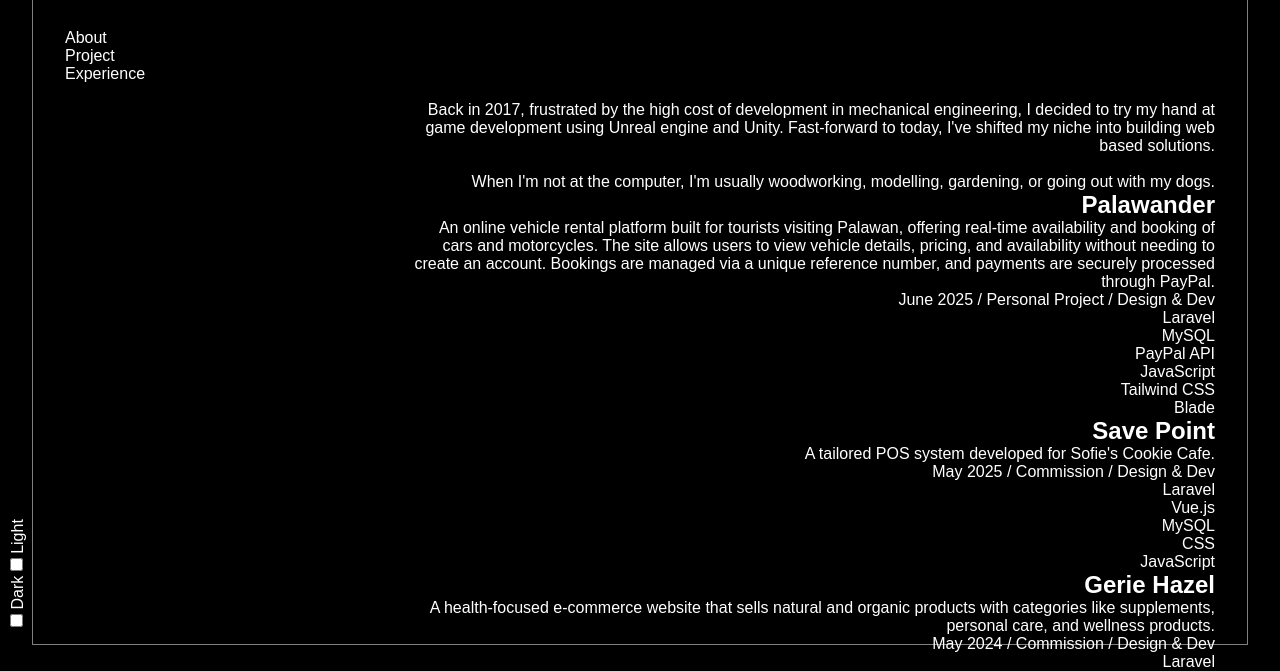
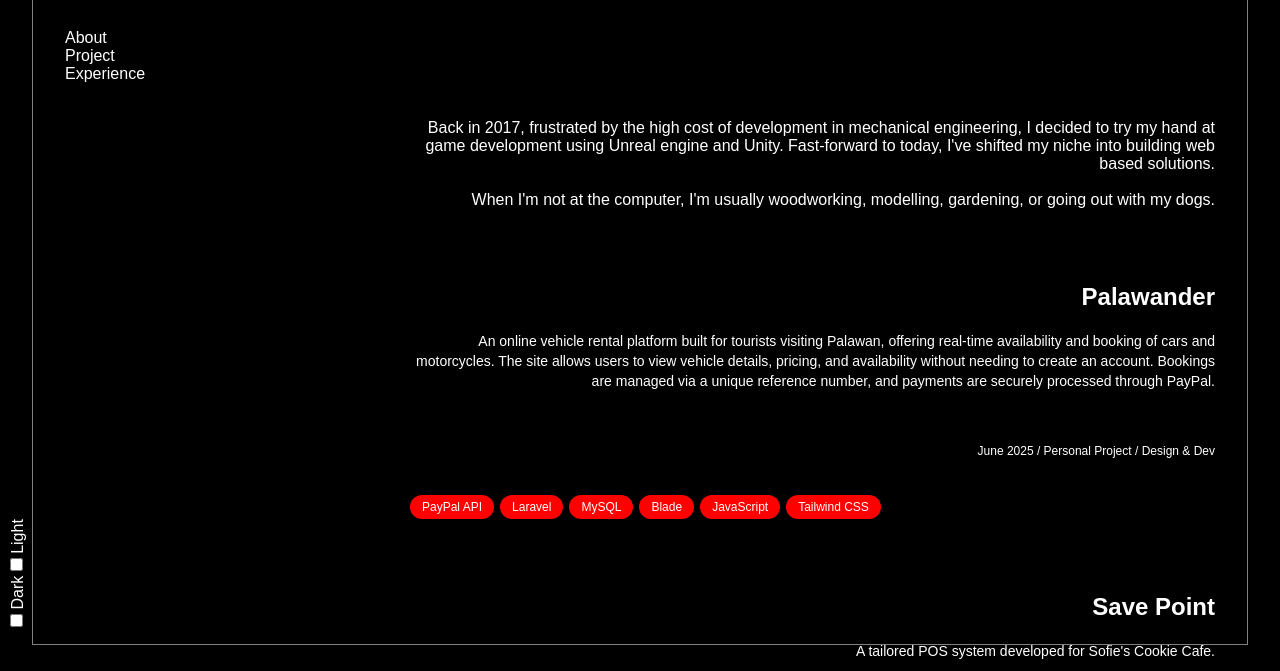
Before and after one commit to Viv-i/Portfolio-v1, a plain HTML site: page index.html in a window 1280 px wide. Shown: the part 123-794 px from the top of the page. Drawn offline with Linux system fonts and the light colour scheme.

Commit message:
fixed project section font sizing

```diff
--- a/index.html
+++ b/index.html
@@ -23,6 +23,27 @@
             --fs-text: 12px;
             --line-height: calc(var(--fs-text) * 1.2);
             --vertical-padding: calc((var(--pad) - var(--line-height)) / 2);
+
+            --fs-xs: 0.75rem;
+            --lh-xs: 1rem;
+
+            --fs-sm: 0.875rem;
+            --lh-sm: 1.25rem;
+
+            --fs-base: 1rem;
+            --lh-base: 1.5rem;
+
+            --fs-lg: 1.125rem;
+            --lh-lg: 1.75rem;
+
+            --fs-xl: 1.25rem;
+            --lh-xl: 1.75rem;
+
+            --fs-2xl: 1.5rem;
+            --lh-2xl: 2rem;
+
+            --fs-3xl: 1.875rem;
+            --lh-3xl: 2.25rem;
         }
 
         /* CSS Reset */
@@ -58,7 +79,7 @@
 
         body {
             padding: var(--pad);
-            overflow: hidden;
+            overflow-x: hidden;
         }
 
         .page-wrapper {
@@ -67,6 +88,10 @@
             z-index: 1;
             border: 1px solid rgba(255, 255, 255, 0.5);
             position: relative;
+            padding: var(--pad);
+            display: flex;
+            flex-direction: column;
+            justify-content: space-between;
         }
 
         .display-button-wrapper {
@@ -85,45 +110,61 @@
             height: var(--fs-text);
         }
 
-        main {
-            height: 100%;
-            width: 100%;
-            padding: var(--pad);
-            display: flex;
-            flex-direction: column;
-            justify-content: space-between;
-        }
-
         header {
             display: flex;
             flex-direction: column;
             gap: var(--pad);
         }
 
-        #about {
-            width: 70%;
-            align-self: end;
+        main {
+            height: 100%;
+            width: 100%;
+            display: flex;
+            flex-direction: column;
+            align-items: end;
+            text-align: right;
+            white-space: pre-line;
         }
 
-        #about p {
-              white-space: pre-line;
-              text-align: right;
+        main > section {
+            width: 70%;
         }
 
-        /* TODO: The code below is a duplicate of #about. Simplify */
+        .tech-used {
+            display: flex;
+            flex-wrap: wrap;
+            gap: 0.375rem;
+        }
 
-        #projects {
-            width: 70%;
-            align-self: end;
-            text-align: right;
+        .pill {
+            font-size: var(--fs-xs);
+            line-height: var(--lh-xs);
+            border-radius: 9999px;
+            padding: 0.25rem 0.75rem;
+            background-color: var(--dark-tag-color);
         }
+
+        ul > li > h2 {
+            font-size: var(--fs-2xl);
+            line-height: var(--lh-2xl);
+        }
+
+        .project-description {
+            font-size: var(--fs-sm);
+            line-height: var(--lh-sm);
+        }
+
+        .project-info {
+            font-size: var(--fs-xs);
+            line-height: var(--lh-xs);
+        }
+
     </style>
 
 </head>
 
 <body>
     <div class="page-wrapper">
-        <main>
         <header>
             <hgroup>
                 <h1>Nathaniel Ferandez</h1>
@@ -152,6 +193,7 @@
             </div> -->
         </header>
 
+        <main>
             <section id="about">
                 <p>
                     Back in 2017, frustrated by the high cost of development in mechanical engineering, I decided to try my hand at game development using Unreal engine and Unity. Fast-forward to today, I've shifted my niche into building web based solutions.
@@ -164,55 +206,54 @@
                 <ul>
                     <li>
                         <h2>Palawander</h2>
-                        <p>An online vehicle rental platform built for tourists visiting Palawan, offering real-time availability and booking of cars and motorcycles. The site allows users to view vehicle details, pricing, and availability without needing to create an account. Bookings are managed via a unique reference number, and payments are securely processed through PayPal.</p>
+                        <p class="project-description">An online vehicle rental platform built for tourists visiting Palawan, offering real-time availability and booking of cars and motorcycles. The site allows users to view vehicle details, pricing, and availability without needing to create an account. Bookings are managed via a unique reference number, and payments are securely processed through PayPal.</p>
 
                         <p class="project-info">
                             June 2025 / Personal Project / Design & Dev
                         </p>
 
-                        <ul aria-label="Technologies used">
-                            <li>Laravel</li>
-                            <li>MySQL</li>
-                            <li>PayPal API</li>
-                            <li>JavaScript</li>
-                            <li>Tailwind CSS</li>
-                            <li>Blade</li>
+                        <ul class="tech-used" aria-label="Technologies used">
+                            <li class="pill">PayPal API</li>
+                            <li class="pill">Laravel</li>
+                            <li class="pill">MySQL</li>
+                            <li class="pill">Blade</li>
+                            <li class="pill">JavaScript</li>
+                            <li class="pill">Tailwind CSS</li>
                         </ul>
                     </li>
 
                     <li>
                         <h2>Save Point</h2>
-                        <p>A tailored POS system developed for Sofie's Cookie Cafe.</p>
+                        <p class="project-description">A tailored POS system developed for Sofie's Cookie Cafe.</p>
+
                         <p class="project-info">
                             May 2025 / Commission / Design & Dev
                         </p>
 
-                        <ul aria-label="Technologies used">
-                            <li>Laravel</li>
-                            <li>Vue.js</li>
-                            <li>MySQL</li>
-                            <li>CSS</li>
-                            <li>JavaScript</li>
+                        <ul class="tech-used" aria-label="Technologies used">
+                            <li class="pill">Laravel</li>
+                            <li class="pill">Vue.js</li>
+                            <li class="pill">MySQL</li>
+                            <li class="pill">CSS</li>
+                            <li class="pill">JavaScript</li>
                         </ul>
                     </li>
 
                     <li>
                         <h2>Gerie Hazel</h2>
-                            <p>A health-focused e-commerce website that sells natural and organic products with categories like supplements, personal care, and wellness products.</p>
+                        <p class="project-description">A health-focused e-commerce website that sells natural and organic products with categories like supplements, personal care, and wellness products.</p>
+
                         <p class="project-info">
                             May 2024 / Commission / Design & Dev
                         </p>
-                            <ul aria-label="Technologies used">
-                                <li>Laravel</li>
-                                <li>MySQL</li>
-                                <li>Vue.js</li>
-                                <li>Tailwind CSS</li>
-                                <li>PayPal API</li>
+
+                        <ul class="tech-used" aria-label="Technologies used">
+                            <li class="pill">Laravel</li>
+                            <li class="pill">MySQL</li>
+                            <li class="pill">Vue.js</li>
+                            <li class="pill">Tailwind CSS</li>
+                            <li class="pill">PayPal API</li>
                         </ul>
-                    </li>
-
-
-
                     </li>
                 </ul>
             </section>
```
Lines whose indentation alone changed are shown as unchanged.
